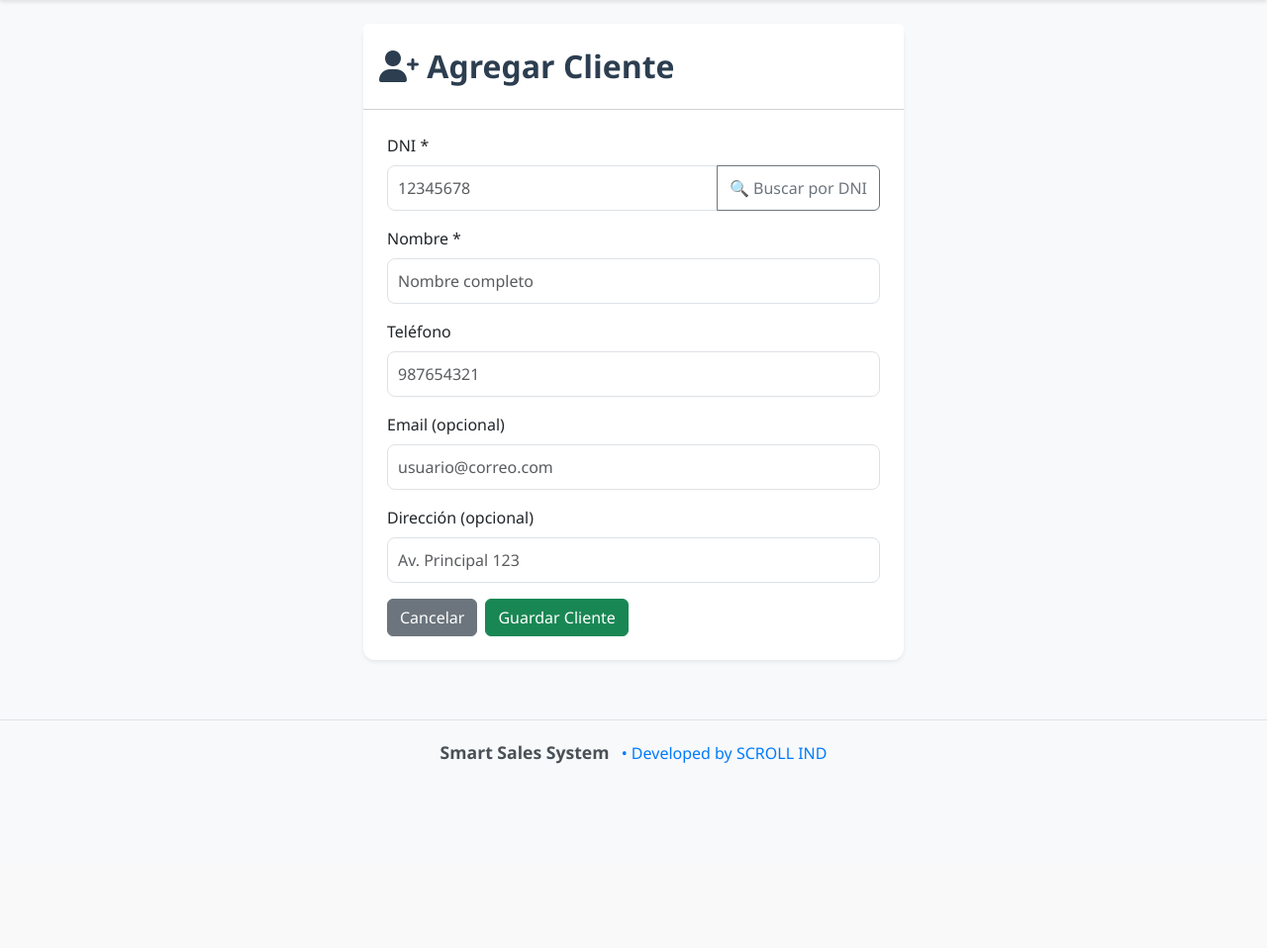
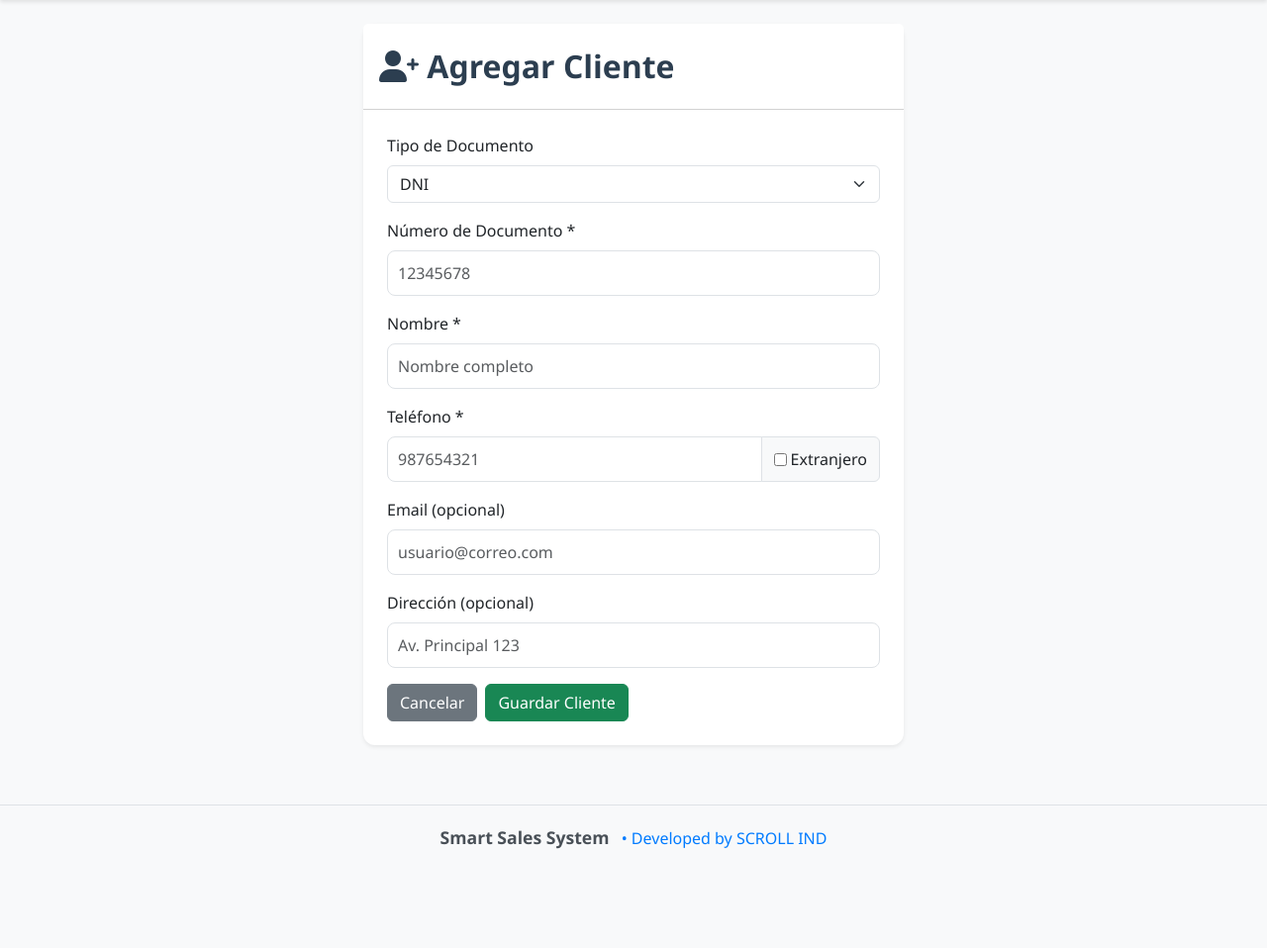
Before and after one commit to antogueloz/SCROLL-IND-TechPhone, a PHP site: page /clientes/agregar.php in a window 1280 px wide. Shown: the part 56-1014 px from the top of the page at 99% size. Before the commit the page ends 828 px from the top, so only its background shows below. Run offline with PHP 8.4, Linux system fonts and the light colour scheme; the visitor is signed in with stand-in values (Sample User, id 1).

Commit message:
Guardando cambio 26/09

```diff
--- a/clientes/agregar.php
+++ b/clientes/agregar.php
@@ -17,15 +17,26 @@ redirigirSiNoAutorizado(['admin', 'cajera', 'vendedor']);
                     <h2 class="mb-0"><i class="fas fa-user-plus"></i> Agregar Cliente</h2>
                 </div>
                 <div class="card-body p-4">
-                    <form method="POST" action="guardar.php">
+                    <?php
+                    if (isset($_SESSION['error'])) {
+                        echo '<div class="alert alert-danger">' . htmlspecialchars($_SESSION['error']) . '</div>';
+                        unset($_SESSION['error']);
+                    }
+                    ?>
+                   <form method="POST" action="guardar.php" id="clienteForm">
                         <div class="mb-3">
-                            <label for="dni" class="form-label">DNI *</label>
-                            <div class="input-group">
-                                <input type="text" name="dni" id="dni" class="form-control" required placeholder="12345678" maxlength="8">
-                                <button type="button" class="btn btn-outline-secondary" id="btnBuscar">
-                                    🔍 Buscar por DNI
-                                </button>
-                            </div>
+                            <label for="tipo_documento" class="form-label">Tipo de Documento</label>
+                            <select name="tipo_documento" id="tipo_documento" class="form-select" required>
+                                <option value="dni">DNI</option>
+                                <option value="ruc">RUC</option>
+                                <option value="ce">Carnet de Extranjería</option>
+                            </select>
+                        </div>
+
+                        <div class="mb-3">
+                            <label for="numero_documento" class="form-label">Número de Documento *</label>
+                            <input type="text" name="numero_documento" id="numero_documento" class="form-control" required placeholder="Ingrese número de documento">
+                            <div id="error_numero_documento" class="text-danger mt-1" style="font-size: 0.875rem;"></div>
                         </div>
 
                         <div class="mb-3">
@@ -34,8 +45,15 @@ redirigirSiNoAutorizado(['admin', 'cajera', 'vendedor']);
                         </div>
 
                         <div class="mb-3">
-                            <label for="telefono" class="form-label">Teléfono</label>
-                            <input type="text" name="telefono" id="telefono" class="form-control" placeholder="987654321">
+                            <label for="telefono" class="form-label">Teléfono *</label>
+                            <div class="input-group">
+                                <input type="text" name="telefono" id="telefono" class="form-control" required placeholder="987654321" maxlength="9">
+                                <div class="input-group-text">
+                                    <input type="checkbox" id="es_extranjero" name="es_extranjero" value="1">
+                                    <label for="es_extranjero" class="form-check-label ms-1">Extranjero</label>
+                                </div>
+                            </div>
+                            <div id="error_telefono" class="text-danger mt-1" style="font-size: 0.875rem;"></div>
                         </div>
 
                         <div class="mb-3">
@@ -64,42 +82,132 @@ redirigirSiNoAutorizado(['admin', 'cajera', 'vendedor']);
 </div>
 
 <script>
-// Validación en tiempo real
-document.getElementById('dni').addEventListener('input', function () {
-    const dni = this.value.trim();
-    if (dni.length > 0 && !/^\d{8}$/.test(dni)) {
-        alert('DNI debe tener 8 dígitos numéricos');
-        this.value = '';
-    }
+document.addEventListener('DOMContentLoaded', function() {
+    // Establecer DNI como valor por defecto
+    const tipoDocumento = document.getElementById('tipo_documento');
+    tipoDocumento.value = 'dni';
+
+    // Configurar inicialmente para DNI
+    actualizarConfiguracionDocumento();
+
+    // Evento change para el tipo de documento
+    tipoDocumento.addEventListener('change', actualizarConfiguracionDocumento);
+
+    // Validación del número de documento
+    document.getElementById('numero_documento').addEventListener('input', function() {
+        validarNumeroDocumento();
+    });
+
+    document.getElementById('numero_documento').addEventListener('blur', function() {
+        validarNumeroDocumento();
+    });
+
+    // Validación del teléfono
+    document.getElementById('telefono').addEventListener('input', function() {
+        validarTelefono();
+    });
+
+    document.getElementById('telefono').addEventListener('blur', function() {
+        validarTelefono();
+    });
+
+    document.getElementById('es_extranjero').addEventListener('change', function() {
+        validarTelefono();
+    });
+
+    // Validación al enviar el formulario
+    document.getElementById('clienteForm').addEventListener('submit', function(e) {
+        const esValido = validarNumeroDocumento() && validarTelefono();
+
+        if (!esValido) {
+            e.preventDefault();
+        }
+    });
 });
 
-document.getElementById('btnBuscar').addEventListener('click', function () {
-    const dni = document.getElementById('dni').value.trim();
-    if (!dni || !/^\d{8}$/.test(dni)) {
-        alert('DNI debe tener 8 dígitos numéricos');
-        return;
+function actualizarConfiguracionDocumento() {
+    const input = document.getElementById('numero_documento');
+    const tipo = document.getElementById('tipo_documento').value;
+    const errorDiv = document.getElementById('error_numero_documento');
+
+    // Limpiar
+    input.value = '';
+    errorDiv.textContent = '';
+
+    // Configurar según tipo
+    if (tipo === 'dni') {
+        input.placeholder = '12345678';
+        input.maxLength = 8;
+    } else if (tipo === 'ruc') {
+        input.placeholder = '20123456789';
+        input.maxLength = 11;
+    } else if (tipo === 'ce') {
+        input.placeholder = '123456789012';
+        input.maxLength = 12;
+    } else {
+        input.placeholder = 'Ingrese número de documento';
+        input.removeAttribute('maxlength');
+    }
+}
+
+function validarNumeroDocumento() {
+    const input = document.getElementById('numero_documento');
+    const tipo = document.getElementById('tipo_documento').value;
+    const errorDiv = document.getElementById('error_numero_documento');
+
+    errorDiv.textContent = '';
+
+    if (!input.value.trim()) {
+        errorDiv.textContent = 'Este campo es obligatorio';
+        return false;
     }
 
-    // Aquí puedes hacer una petición a tu API local o SUNAT
-    fetch(`utils/buscar_cliente.php?dni=${dni}`)
-    .then(response => response.json())
-    .then(data => {
-        if (data.nombre) {
-            document.getElementById('nombre').value = data.nombre;
-            if (data.telefono) {
-                document.getElementById('telefono').value = data.telefono;
-            }
-            alert('✅ Cliente encontrado en tu base de datos');
-        } else {
-            alert('❌ Cliente no registrado. Ingrese nombre manualmente.');
-        }
-    })
-    .catch(error => {
-        console.error('Error:', error);
-        alert('❌ Error al buscar en la base de datos');
-    });
+    let regex, mensaje;
+    switch (tipo) {
+        case 'dni':
+            regex = /^\d{8}$/;
+            mensaje = 'DNI debe tener 8 dígitos numéricos';
+            break;
+        case 'ruc':
+            regex = /^\d{11}$/;
+            mensaje = 'RUC debe tener 11 dígitos numéricos';
+            break;
+        case 'ce':
+            regex = /^\d{12}$/;
+            mensaje = 'Carnet de Extranjería debe tener 12 dígitos';
+            break;
+        default:
+            errorDiv.textContent = 'Seleccione un tipo de documento';
+            return false;
+    }
 
-});
+    if (!regex.test(input.value)) {
+        errorDiv.textContent = mensaje;
+        return false;
+    }
+
+    return true;
+}
+
+function validarTelefono() {
+    const input = document.getElementById('telefono');
+    const esExtranjero = document.getElementById('es_extranjero').checked;
+    const errorDiv = document.getElementById('error_telefono');
+
+    errorDiv.textContent = '';
+
+    if (!input.value.trim()) {
+        errorDiv.textContent = 'Este campo es obligatorio';
+        return false;
+    }
+
+    if (!esExtranjero && !/^\d{9}$/.test(input.value)) {
+        errorDiv.textContent = 'Teléfono debe tener 9 dígitos numéricos';
+        return false;
+    }
+
+    return true;
+}
 </script>
 
 <?php include '../includes/footer.php'; ?>
```
Also changed, not shown: clientes/guardar.php (+40 -19 lines), clientes/utils/buscar_cliente.php (+13 -9 lines).
